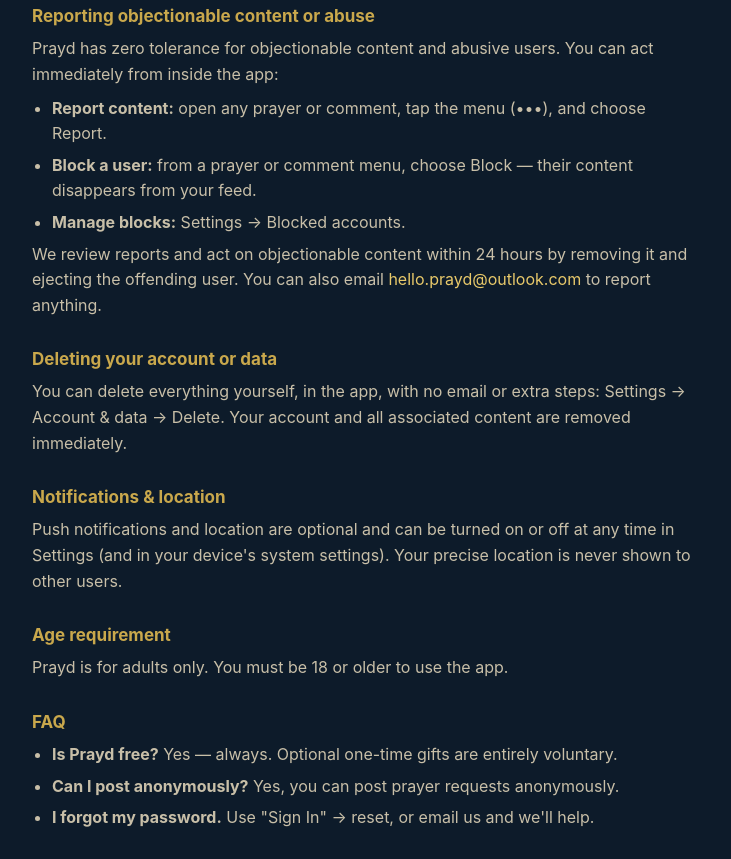
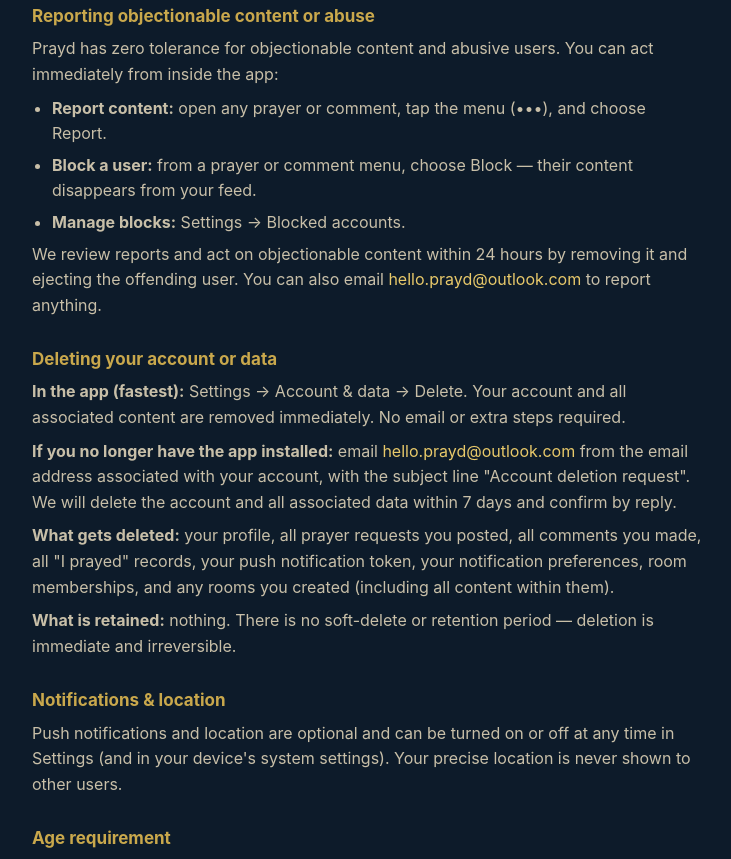
Before and after one commit to schevin-kick/prayd-legal, a plain HTML site: page index.html in a window 1280 px wide. Shown: the part 453-1312 px from the top of the page, without its empty margins (272-1003 px from the left). Drawn offline with Linux system fonts and the light colour scheme.

Commit message:
Add files via upload

```diff
--- a/index.html
+++ b/index.html
@@ -46,9 +46,12 @@ a{color:#E8C96A;text-decoration:none}a:hover{text-decoration:underline}</style>
       <p>We review reports and act on objectionable content within 24 hours by removing it and ejecting the offending user. You can also email <a href="mailto:hello.prayd@outlook.com">hello.prayd@outlook.com</a> to report anything.</p>
     </section>
 
-    <section>
+    <section id="account-deletion">
       <h2>Deleting your account or data</h2>
-      <p>You can delete everything yourself, in the app, with no email or extra steps: Settings → Account &amp; data → Delete. Your account and all associated content are removed immediately.</p>
+      <p><strong>In the app (fastest):</strong> Settings → Account &amp; data → Delete. Your account and all associated content are removed immediately. No email or extra steps required.</p>
+      <p><strong>If you no longer have the app installed:</strong> email <a href="mailto:hello.prayd@outlook.com?subject=Account%20deletion%20request">hello.prayd@outlook.com</a> from the email address associated with your account, with the subject line "Account deletion request". We will delete the account and all associated data within 7 days and confirm by reply.</p>
+      <p><strong>What gets deleted:</strong> your profile, all prayer requests you posted, all comments you made, all "I prayed" records, your push notification token, your notification preferences, room memberships, and any rooms you created (including all content within them).</p>
+      <p><strong>What is retained:</strong> nothing. There is no soft-delete or retention period — deletion is immediate and irreversible.</p>
     </section>
 
     <section>
```
